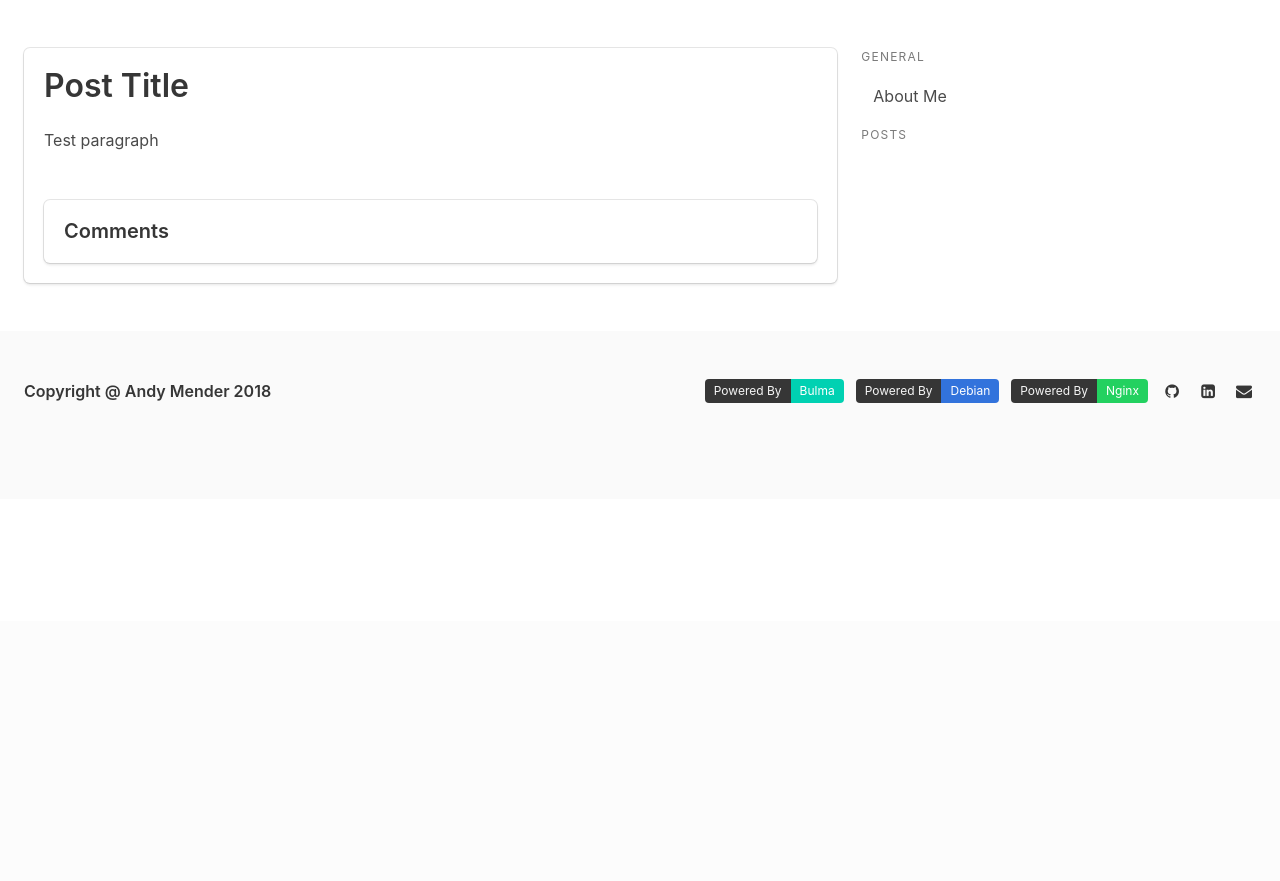
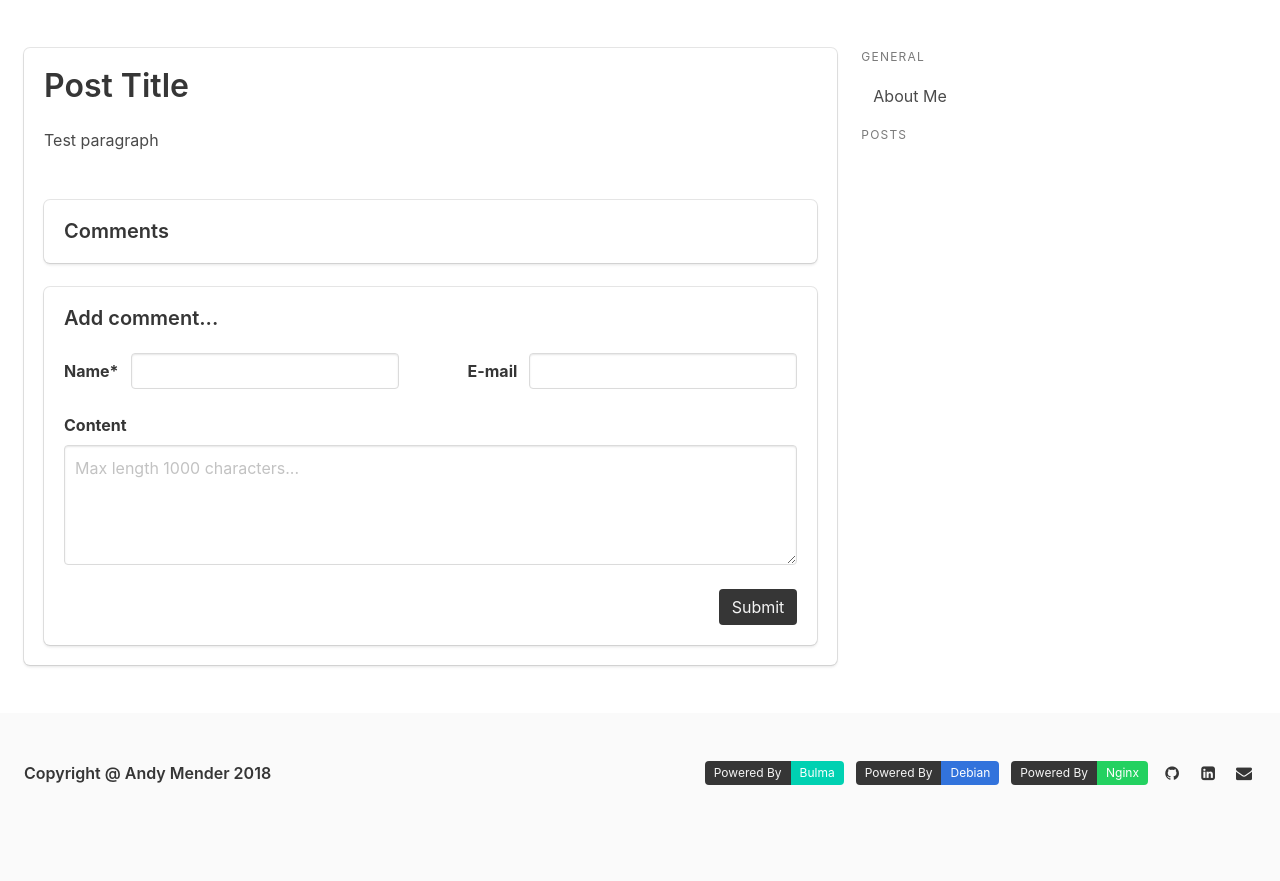
Before and after one commit to AndyMender/mender-www, a Flask app: template templates/001.html in a window 1280 px wide. Shown: the part 179-1060 px from the top of the page. Before the commit the page ends 582 px from the top, so only its background shows below. Run offline with Flask 2, Linux system fonts and the light colour scheme; the template is opened without the code that fills it, so the values that code supplies are empty.

Commit message:
Add comments to blog post layout

```diff
--- a/templates/post_layout.html
+++ b/templates/post_layout.html
@@ -30,4 +30,68 @@
             </article>
         {% endfor %}
     </div>
+
+    <!-- 'ADD COMMENT' BOX -->
+    <div class="box">
+        <h1 class="title is-5">Add comment...</h1>
+        <form action="{{ url_for('submit_comment', post_id=post_id) }}" method="post">
+            <nav class="level">
+                <div class="level-left">
+                    <div class="level-item">
+                        <label class="label">Name*</label>
+                    </div>
+
+                    <div class="level-item">
+                        <div class="control">
+                            <input class="input" type="text" name="name" required="required">
+                        </div>
+                    </div>
+                </div>
+
+                <div class="level-right">
+                    <div class="level-item">
+                        <label class="label">E-mail</label>
+                    </div>
+
+                    <div class="level-item">
+                        <div class="control">
+                            <input class="input" type="email" name="email">
+                        </div>
+                    </div>
+                </div>
+            </nav>
+
+            <div class="block">
+                <div class="control">
+                    <label class="label">Content</label>
+                    <textarea class="textarea" name="content" placeholder="Max length 1000 characters..."></textarea>
+                </div>
+            </div>
+
+            <div class="block">
+                {% with messages = get_flashed_messages(with_categories=True) %}
+                    {% if messages %}
+                        {% for category, message in messages %}
+                            {% if category == 'fail' %}
+                                <div class="notification is-danger">{{ message }}</div>
+                            {% elif category == 'success' %}
+                                <div class="notification is-success">Comment posted successful and is awaiting moderation.</div>
+                            {% else %}
+                                <div class="notification is-warning">Something went wrong and the comment could not be processed.</div>
+                            {% endif %}
+                        {% endfor %}
+                    {% endif %}
+                {% endwith %}
+            </div>
+
+            <div class="level">
+                <div class="level-left"></div>
+                <div class="level-right">
+                    <div class="level-item">
+                        <input class="button is-dark" type="submit" value="Submit">
+                    </div>
+                </div>
+            </div>
+        </form>
+    </div>
 {% endblock %}
```
